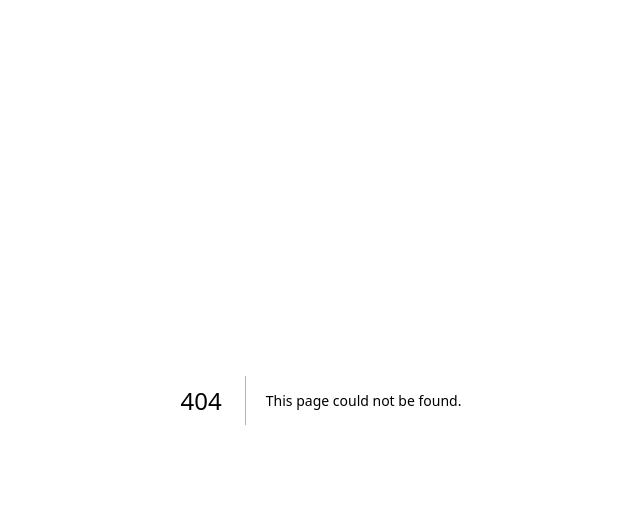
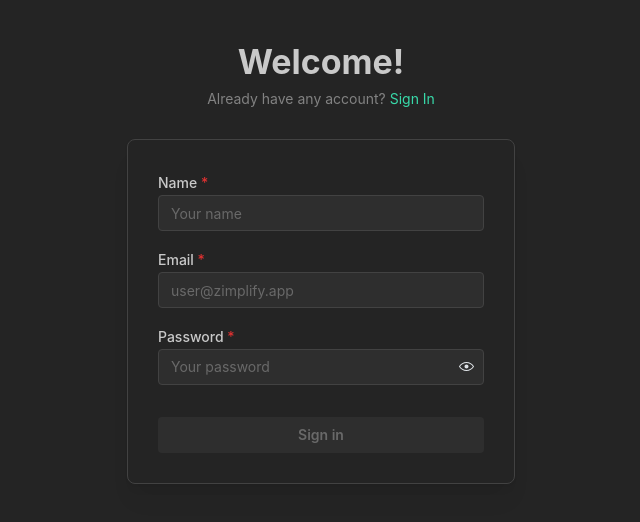
Before and after one commit to Aneena13/zimplify, a Next.js app: page /sign-up in a window 1280 px wide. Before the commit this address had no page. Shown: the top 522 px of the page, without its empty margins (319-959 px from the left). Built offline with nearby package versions, Linux system fonts and the light colour scheme; no server answers.

Commit message:
add user

```diff
--- a/src/app/components/LoginCard.tsx
+++ b/src/app/components/LoginCard.tsx
@@ -1,43 +1,148 @@
+import { useSignInMutation, useSignUpMutation, useWhoAmI } from '@/backend/user/user.query';
 import {
   TextInput,
   PasswordInput,
   Checkbox,
   Anchor,
   Paper,
-    Title,
-    Text,
-    Container,
   Group,
   Button,
 } from '@mantine/core';
-  import classes from './LoginCard.module.css';
+import { useForm } from '@mantine/form';
+import { useEffect } from 'react';
 
-  export default function AuthenticationTitle() {
+export default function LoginCard() {
+  const { data: user } = useWhoAmI();
+
+  useEffect(() => {
+    if (user) {
+      window.location.href = '/dashboard';
+    }
+  }, [user]);
+
+  const signInMutation = useSignInMutation();
+  const form = useForm({
+    initialValues: {
+      email: '',
+      password: '',
+    },
+    validate: {
+      email: (value) => {
+        if (!value) {
+          return 'Email is required'
+        }
+      },
+      password: (value) => {
+        if (!value) {
+          return 'Password is required'
+        }
+      }
+    }
+  })
+
+  function handleSubmit() {
+    signInMutation.mutate(form.values);
+  }
+
+
   return (
-      <Container size={420} my={40}>
-        <Title ta="center" className={classes.title}>
-          Welcome back!
-        </Title>
-        <Text c="dimmed" size="sm" ta="center" mt={5}>
-          Do not have an account yet?{' '}
-          <Anchor size="sm" component="button">
-            Create account
-          </Anchor>
-        </Text>
-
     <Paper withBorder shadow="md" p={30} mt={30} radius="md">
-          <TextInput label="Email" placeholder="you@mantine.dev" required />
-          <PasswordInput label="Password" placeholder="Your password" required mt="md" />
+      <TextInput
+        label="Email"
+        placeholder="user@zimplify.app"
+        required mt='md'
+        {...form.getInputProps('email')}
+      />
+      <PasswordInput
+        label="Password"
+        placeholder="Your password"
+        required mt="md"
+        {...form.getInputProps('password')}
+      />
       <Group justify="space-between" mt="lg">
         <Checkbox label="Remember me" />
         <Anchor component="button" size="sm">
           Forgot password?
         </Anchor>
       </Group>
-          <Button fullWidth mt="xl">
+      <Button
+      fullWidth mt="xl"
+      disabled={!form.isValid()}
+      onClick={handleSubmit}
+      >
         Sign in
       </Button>
     </Paper>
-      </Container>
   );
 }
+
+export function SignUpCard() {
+  const { data: user } = useWhoAmI();
+
+  useEffect(() => {
+    if (user) {
+      window.location.href = '/dashboard';
+    }
+  }, [user]);
+
+  const signUpMutation = useSignUpMutation();
+  const form = useForm({
+    initialValues: {
+      email: '',
+      password: '',
+      name: '',
+    },
+    validate: {
+      email: (value) => {
+        if (!value) {
+          return 'Email is required'
+        }
+      },
+      password: (value) => {
+        if (!value) {
+          return 'Password is required'
+        }
+      },
+      name: (value) => {
+        if (!value) {
+          return 'Name is required'
+        }
+      }
+    }
+  })
+
+  function handleSubmit() {
+    signUpMutation.mutate(form.values);
+  }
+
+
+  return (
+    <Paper withBorder shadow="md" p={30} mt={30} radius="md">
+      <TextInput
+        label="Name"
+        placeholder="Your name"
+        required
+        {...form.getInputProps('name')}
+      />
+      <TextInput
+        label="Email"
+        placeholder="user@zimplify.app"
+        required mt='md'
+        {...form.getInputProps('email')}
+      />
+      <PasswordInput
+        label="Password"
+        placeholder="Your password"
+        required mt="md"
+        {...form.getInputProps('password')}
+      />
+      <Button
+      fullWidth mt="xl"
+      disabled={!form.isValid()}
+      onClick={handleSubmit}
+      >
+        Sign in
+      </Button>
+    </Paper>
+  );
+}
--- /dev/null
+++ b/src/app/sign-up/page.tsx
@@ -0,0 +1,23 @@
+'use client'
+import { Title, Anchor, Container, Text } from '@mantine/core';
+import LoginCard, { SignUpCard } from '../components/LoginCard';
+
+export default function Login() {
+  return (
+    <Container size={420} my={40}>
+      <Title ta="center">
+        Welcome!
+      </Title>
+      <Text c="dimmed" size="sm" ta="center" mt={5}>
+        Already have any account?{' '}
+        <Anchor
+          size="sm"
+          href={'/sign-in'}
+        >
+          Sign In
+        </Anchor>
+      </Text>
+      <SignUpCard />
+    </Container>
+  );
+}
--- a/src/backend/axio.ts
+++ b/src/backend/axio.ts
@@ -3,4 +3,5 @@ import axios from "axios";
 
 export const axiosClient = axios.create({
     baseURL: `${process.env.NEXT_PUBLIC_BACKEND_URL}/api`,
+    withCredentials: true,
 })
--- /dev/null
+++ b/src/backend/user/user.api.ts
@@ -0,0 +1,25 @@
+import { axiosClient } from "../axio";
+
+const base = '/user';
+
+export type CreateUser = {
+    name: string;
+    email: string;
+    password: string;
+}
+export async function signup(data: CreateUser) {
+    const res = await axiosClient.post(`${base}/sign-up`, data)
+    return res.data;
+}
+export type SignIn = {
+    email: string;
+    password: string;
+}
+export async function signin(data: SignIn) {
+    const res = await axiosClient.post(`${base}/sign-in`, data)
+    return res.data;
+}
+export async function whoami() {
+    const res = await axiosClient.get(`${base}/whoami`)
+    return res.data;
+}
--- /dev/null
+++ b/src/backend/user/user.query.ts
@@ -0,0 +1,32 @@
+import { useMutation, useQuery, useQueryClient } from "@tanstack/react-query";
+import { signin, whoami,signup, SignIn, CreateUser } from "./user.api";
+
+export const useWhoAmI = () =>
+    useQuery({
+        queryKey: ['user'],
+        queryFn: whoami,
+        retry: false
+    })
+
+export const useSignInMutation = () => {
+    const qc = useQueryClient();
+    return useMutation({
+        mutationFn: (data: SignIn) => signin(data),
+        onSuccess: () => {
+            qc.invalidateQueries({
+                queryKey: ['user']
+            })
+        }
+    })
+}
+export const useSignUpMutation = () => {
+    const qc = useQueryClient();
+    return useMutation({
+        mutationFn: (data: CreateUser) => signup(data),
+        onSuccess: () => {
+            qc.invalidateQueries({
+                queryKey: ['user']
+            })
+        }
+    })
+}
```
Also changed, not shown: src/app/dashboard/layout.tsx (+13 -0 lines), src/app/dashboard/page.tsx (+2 -5 lines), src/app/login/page.tsx (deleted, +0 -10 lines), src/app/sign-in/page.tsx (added, +24 -0 lines), src/app/sign-in/loginPage.module.css (renamed from src/app/components/LoginCard.module.css). Lines whose indentation alone changed are shown as unchanged.
